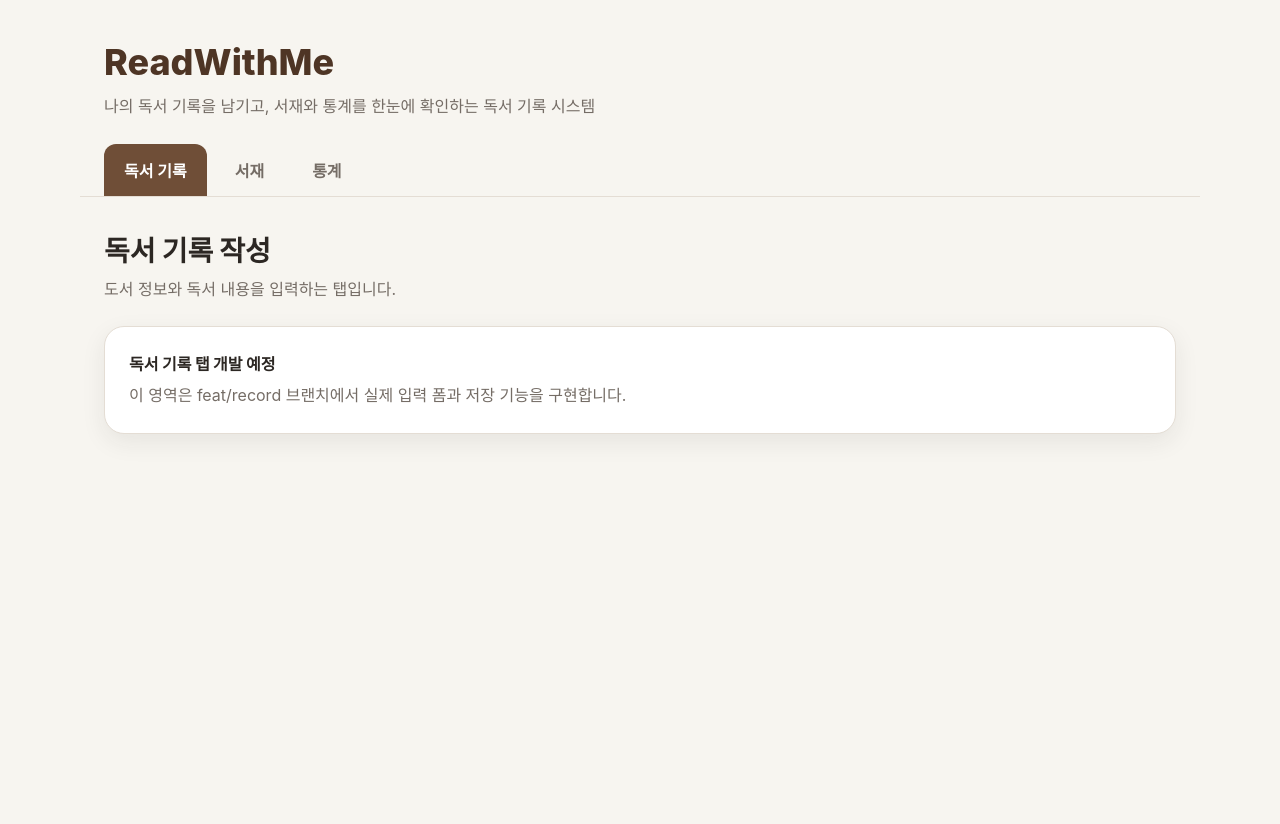
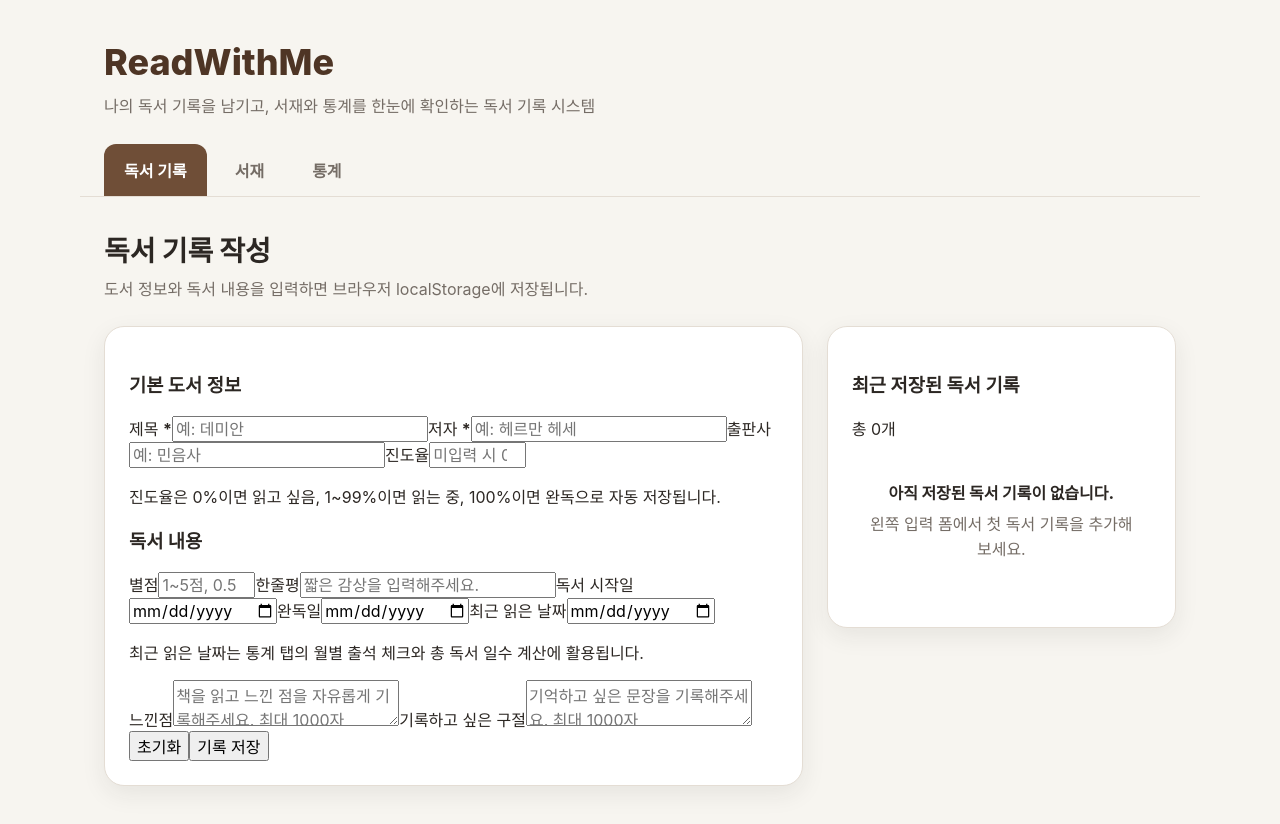
Before and after one commit to trytur/read-with-me, a React (Vite) app: page / in a window 1280 px wide. Shown: the top 824 px of the page. Before the commit the page ends 800 px from the top, so only its background shows below. Built offline with nearby package versions, Linux system fonts and the light colour scheme.

Commit message:
feat: implement reading record form

```diff
--- a/src/pages/ReadingRecordPage.jsx
+++ b/src/pages/ReadingRecordPage.jsx
@@ -1,20 +1,321 @@
+import { useState } from "react";
+import EmptyState from "../components/common/EmptyState";
+import { createBookRecordFromForm } from "../utils/bookRecordMapper";
+import { getBooksFromStorage, saveBooksToStorage } from "../utils/bookStorage";
+
+const initialForm = {
+  title: "",
+  author: "",
+  publisher: "",
+  progressRate: "",
+  impression: "",
+  quote: "",
+  oneLineReview: "",
+  startDate: "",
+  finishDate: "",
+  recentReadDate: "",
+  rating: "",
+};
+
 function ReadingRecordPage() {
+  const [form, setForm] = useState(initialForm);
+  const [errorMessage, setErrorMessage] = useState("");
+  const [savedBooks, setSavedBooks] = useState(() => getBooksFromStorage());
+
+  const handleChange = (event) => {
+    const { name, value } = event.target;
+
+    setForm((prevForm) => ({
+      ...prevForm,
+      [name]: value,
+    }));
+
+    if (errorMessage) {
+      setErrorMessage("");
+    }
+  };
+
+  const validateForm = () => {
+    if (!form.title.trim()) {
+      return "제목을 입력해주세요.";
+    }
+
+    if (!form.author.trim()) {
+      return "저자를 입력해주세요.";
+    }
+
+    if (form.progressRate !== "") {
+      const progressRate = Number(form.progressRate);
+
+      if (Number.isNaN(progressRate) || progressRate < 0 || progressRate > 100) {
+        return "진도율은 0부터 100 사이의 숫자로 입력해주세요.";
+      }
+    }
+
+    if (form.rating !== "") {
+      const rating = Number(form.rating);
+
+      if (
+        Number.isNaN(rating) ||
+        rating < 1 ||
+        rating > 5 ||
+        rating % 0.5 !== 0
+      ) {
+        return "별점은 1부터 5 사이에서 0.5 단위로 입력해주세요.";
+      }
+    }
+
+    if (form.impression.length > 1000) {
+      return "느낀점은 최대 1000자까지 입력할 수 있습니다.";
+    }
+
+    if (form.quote.length > 1000) {
+      return "기록하고 싶은 구절은 최대 1000자까지 입력할 수 있습니다.";
+    }
+
+    return "";
+  };
+
+  const handleSubmit = (event) => {
+    event.preventDefault();
+
+    const validationMessage = validateForm();
+
+    if (validationMessage) {
+      setErrorMessage(validationMessage);
+      return;
+    }
+
+    const newBookRecord = createBookRecordFromForm(form);
+    const nextBooks = [newBookRecord, ...savedBooks];
+
+    setSavedBooks(nextBooks);
+    saveBooksToStorage(nextBooks);
+
+    setForm(initialForm);
+    setErrorMessage("");
+  };
+
+  const handleReset = () => {
+    setForm(initialForm);
+    setErrorMessage("");
+  };
+
   return (
     <section className="page-section">
       <div className="page-header">
         <div>
           <h2 className="page-title">독서 기록 작성</h2>
           <p className="page-description">
-            도서 정보와 독서 내용을 입력하는 탭입니다.
+            도서 정보와 독서 내용을 입력하면 브라우저 localStorage에 저장됩니다.
           </p>
         </div>
       </div>
 
-      <div className="card">
-        <p className="empty-title">독서 기록 탭 개발 예정</p>
-        <p className="empty-description">
-          이 영역은 feat/record 브랜치에서 실제 입력 폼과 저장 기능을 구현합니다.
-        </p>
+      <div className="content-grid">
+        <form className="card form-card" onSubmit={handleSubmit}>
+          <div className="form-section">
+            <h3 className="section-title">기본 도서 정보</h3>
+
+            <div className="form-grid">
+              <label className="form-field">
+                <span>
+                  제목 <strong className="required">*</strong>
+                </span>
+                <input
+                  type="text"
+                  name="title"
+                  value={form.title}
+                  onChange={handleChange}
+                  placeholder="예: 데미안"
+                />
+              </label>
+
+              <label className="form-field">
+                <span>
+                  저자 <strong className="required">*</strong>
+                </span>
+                <input
+                  type="text"
+                  name="author"
+                  value={form.author}
+                  onChange={handleChange}
+                  placeholder="예: 헤르만 헤세"
+                />
+              </label>
+
+              <label className="form-field">
+                <span>출판사</span>
+                <input
+                  type="text"
+                  name="publisher"
+                  value={form.publisher}
+                  onChange={handleChange}
+                  placeholder="예: 민음사"
+                />
+              </label>
+
+              <label className="form-field">
+                <span>진도율</span>
+                <input
+                  type="number"
+                  name="progressRate"
+                  value={form.progressRate}
+                  onChange={handleChange}
+                  min="0"
+                  max="100"
+                  step="1"
+                  placeholder="미입력 시 0%"
+                />
+              </label>
+            </div>
+
+            <p className="helper-text">
+              진도율은 0%이면 읽고 싶음, 1~99%이면 읽는 중, 100%이면 완독으로
+              자동 저장됩니다.
+            </p>
+          </div>
+
+          <div className="form-section">
+            <h3 className="section-title">독서 내용</h3>
+
+            <div className="form-grid">
+              <label className="form-field">
+                <span>별점</span>
+                <input
+                  type="number"
+                  name="rating"
+                  value={form.rating}
+                  onChange={handleChange}
+                  min="1"
+                  max="5"
+                  step="0.5"
+                  placeholder="1~5점, 0.5 단위"
+                />
+              </label>
+
+              <label className="form-field">
+                <span>한줄평</span>
+                <input
+                  type="text"
+                  name="oneLineReview"
+                  value={form.oneLineReview}
+                  onChange={handleChange}
+                  maxLength="255"
+                  placeholder="짧은 감상을 입력해주세요."
+                />
+              </label>
+
+              <label className="form-field">
+                <span>독서 시작일</span>
+                <input
+                  type="date"
+                  name="startDate"
+                  value={form.startDate}
+                  onChange={handleChange}
+                />
+              </label>
+
+              <label className="form-field">
+                <span>완독일</span>
+                <input
+                  type="date"
+                  name="finishDate"
+                  value={form.finishDate}
+                  onChange={handleChange}
+                />
+              </label>
+
+              <label className="form-field">
+                <span>최근 읽은 날짜</span>
+                <input
+                  type="date"
+                  name="recentReadDate"
+                  value={form.recentReadDate}
+                  onChange={handleChange}
+                />
+              </label>
+            </div>
+
+            <p className="helper-text">
+              최근 읽은 날짜는 통계 탭의 월별 출석 체크와 총 독서 일수 계산에
+              활용됩니다.
+            </p>
+
+            <label className="form-field full-width">
+              <span>느낀점</span>
+              <textarea
+                name="impression"
+                value={form.impression}
+                onChange={handleChange}
+                maxLength="1000"
+                placeholder="책을 읽고 느낀 점을 자유롭게 기록해주세요. 최대 1000자"
+              />
+            </label>
+
+            <label className="form-field full-width">
+              <span>기록하고 싶은 구절</span>
+              <textarea
+                name="quote"
+                value={form.quote}
+                onChange={handleChange}
+                maxLength="1000"
+                placeholder="기억하고 싶은 문장을 기록해주세요. 최대 1000자"
+              />
+            </label>
+          </div>
+
+          {errorMessage && <p className="error-message">{errorMessage}</p>}
+
+          <div className="form-actions">
+            <button
+              type="button"
+              className="secondary-button"
+              onClick={handleReset}
+            >
+              초기화
+            </button>
+            <button type="submit" className="primary-button">
+              기록 저장
+            </button>
+          </div>
+        </form>
+
+        <aside className="card preview-card">
+          <div className="preview-header">
+            <h3 className="section-title">최근 저장된 독서 기록</h3>
+            <span className="count-badge">총 {savedBooks.length}개</span>
+          </div>
+
+          {savedBooks.length === 0 ? (
+            <EmptyState
+              title="아직 저장된 독서 기록이 없습니다."
+              description="왼쪽 입력 폼에서 첫 독서 기록을 추가해보세요."
+            />
+          ) : (
+            <ul className="record-list">
+              {savedBooks.slice(0, 5).map((book) => (
+                <li key={book.recordNo} className="record-item">
+                  <div>
+                    <p className="record-title">{book.title}</p>
+                    <p className="record-meta">
+                      {book.author} · {book.status} · {book.progressRate}%
+                    </p>
+                    {book.recentReadDate && (
+                      <p className="record-date">
+                        최근 읽은 날짜: {book.recentReadDate}
+                      </p>
+                    )}
+                  </div>
+
+                  {book.rating && (
+                    <span className="rating-badge">★ {book.rating}</span>
+                  )}
+                </li>
+              ))}
+            </ul>
+          )}
+        </aside>
       </div>
     </section>
   );
```
